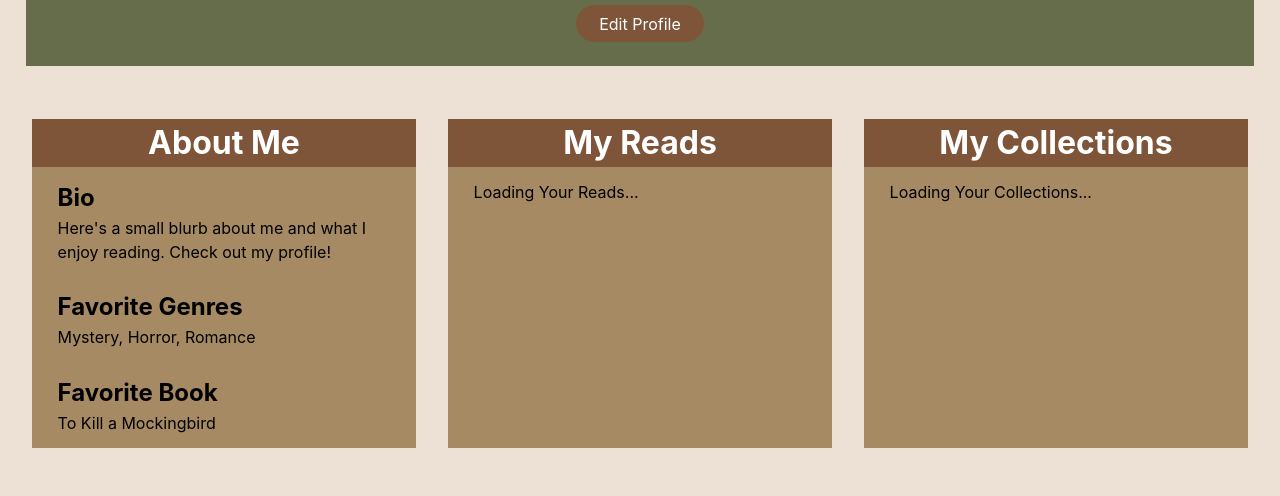
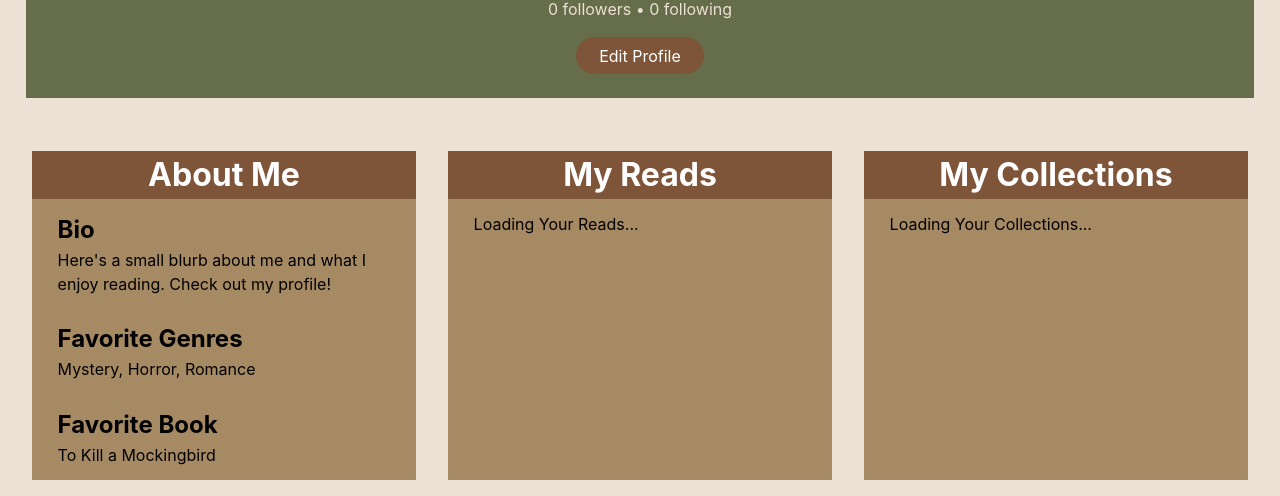
Before and after one commit to alexJM26/CapstoneProject, a plain HTML site: page frontend/userPages/profile.html in a window 1280 px wide. Shown: the part 641-1137 px from the top of the page. Before the commit the page ends 1105 px from the top, so only its background shows below. Drawn offline with nearby package versions, Linux system fonts and the light colour scheme; a script that the page names is missing; a web font is replaced by a local one.

Commit message:
Follow count

```diff
--- a/frontend/userPages/profile.html
+++ b/frontend/userPages/profile.html
@@ -87,6 +87,9 @@
                     <img id="profileAvatar" src="../images/loggedOutPFP.svg" class="userPFP mb-2">
                     <div id="profileUsername" class="userName">Loading...</div>
                     <div id="profileCreatedAt"></div>
+                    <div id="followInfo" class="mt-2">
+                        <span id="followerCount">0 followers</span> • <span id="followingCount">0 following</span>
+                    </div>
                     <button id="editProfileBtn" class="mainButtonBrownSmall mt-3">Edit Profile</button>
                 </div>
             </div>
```
